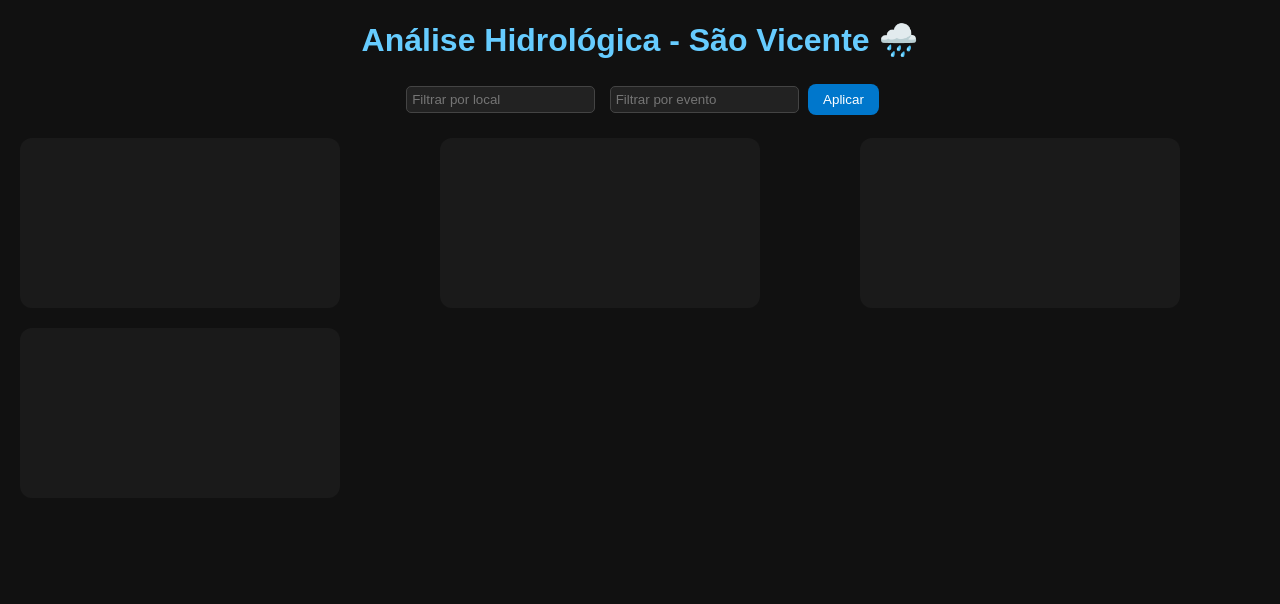
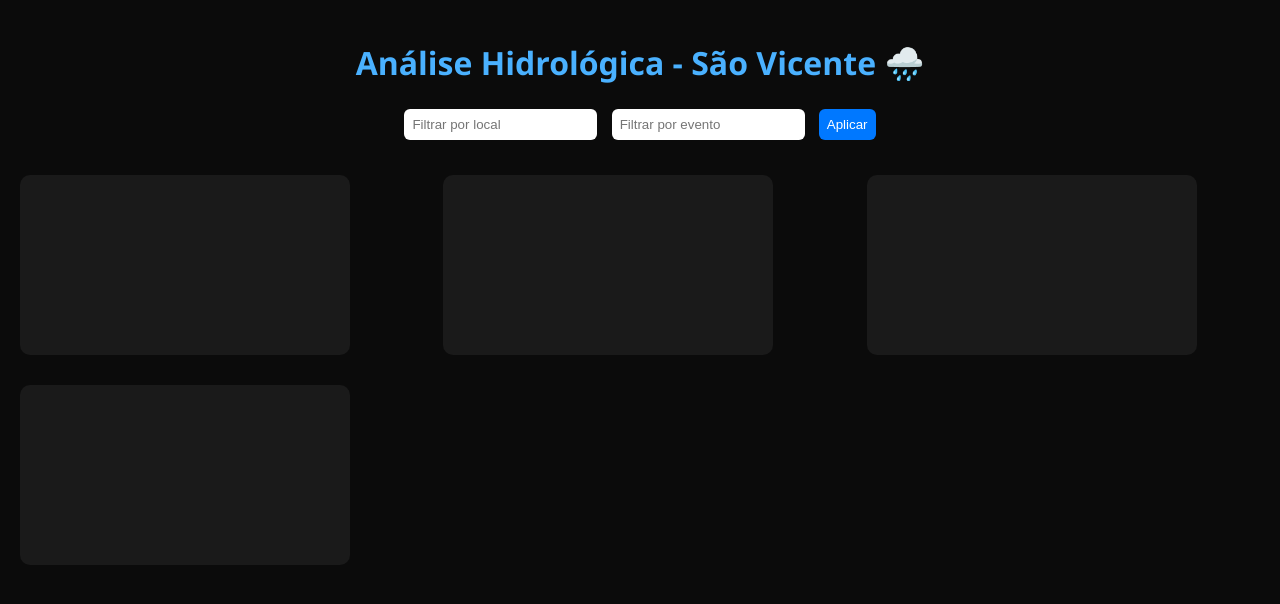
Before and after one commit to AdrianaCapozzi/analise_hidrologia_sv_v2, a plain HTML site: page templates/index.html in a window 1280 px wide. Drawn offline with nearby package versions, Linux system fonts and the light colour scheme; files whose address does not match are found by name.

Commit message:
update css

```diff
--- a/templates/style.css
+++ b/templates/style.css
@@ -1,57 +1,43 @@
 body {
-  background-color: #111;
-  color: #e0e0e0;
-  font-family: Arial, sans-serif;
+  background: #0b0b0b;
+  color: #ddd;
+  font-family: "Segoe UI", sans-serif;
   text-align: center;
   margin: 0;
-  padding: 0;
-}
-
-header {
   padding: 20px;
-  background: #222;
-  box-shadow: 0 0 10px #000;
 }
 
 h1 {
-  color: #66ccff;
+  color: #4ab1ff;
+  margin-bottom: 20px;
 }
 
-#filtros {
-  margin-top: 10px;
+.filtros {
+  margin-bottom: 20px;
 }
 
-label, select, input {
+input, button {
+  padding: 8px;
+  border-radius: 6px;
+  border: none;
   margin: 5px;
-  background-color: #222;
-  color: #e0e0e0;
-  border: 1px solid #444;
-  padding: 5px;
-  border-radius: 5px;
 }
 
 button {
-  background-color: #0077cc;
+  background-color: #0078ff;
   color: white;
-  border: none;
-  border-radius: 8px;
-  padding: 8px 15px;
   cursor: pointer;
-}
-
-button:hover {
-  background-color: #005fa3;
 }
 
 .graficos {
   display: grid;
-  grid-template-columns: repeat(auto-fit, minmax(400px, 1fr));
-  gap: 20px;
-  padding: 20px;
+  grid-template-columns: repeat(auto-fit, minmax(350px, 1fr));
+  gap: 30px;
+  margin-top: 30px;
 }
 
 canvas {
   background: #1a1a1a;
-  border-radius: 12px;
-  padding: 10px;
+  border-radius: 10px;
+  padding: 15px;
 }
```
